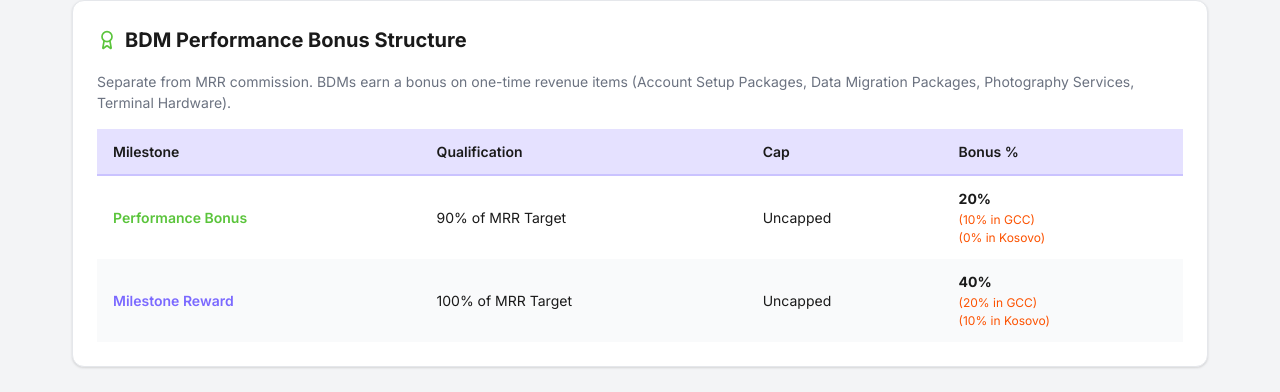
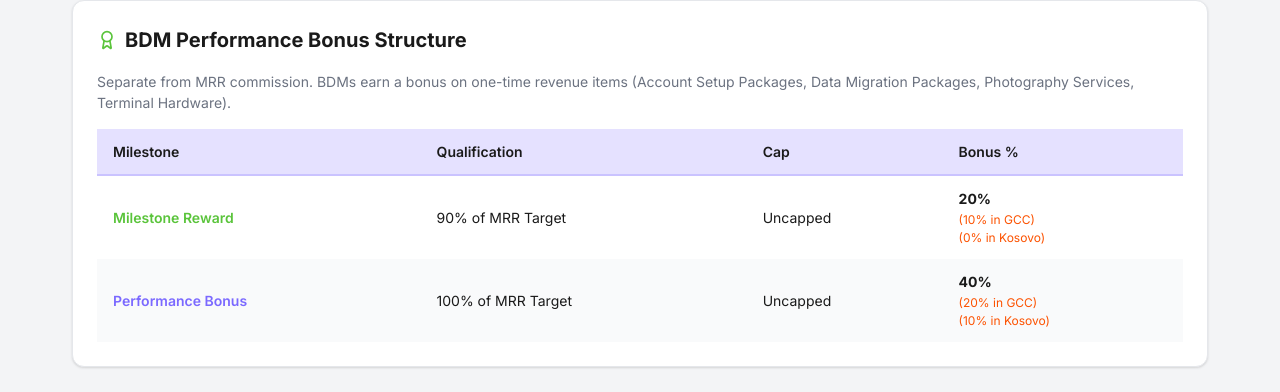
Before and after one commit to elliottbraund-fresha/fresha-commission-calculator, a React (Vite) app in the folder fresha-commission-calculator/: page / in a window 1280 px wide. Shown: the part 1608-2000 px from the top of the page. Built offline with nearby package versions, Linux system fonts and the light colour scheme.

Commit message:
Update CommissionStructure.jsx - swap Milestone Reward (90%) and Performance Bonus (100%)

```diff
--- a/fresha-commission-calculator/src/components/CommissionStructure.jsx
+++ b/fresha-commission-calculator/src/components/CommissionStructure.jsx
@@ -208,7 +208,7 @@ export default function CommissionStructure() {
             </thead>
             <tbody>
               <tr>
-                <td style={{ padding: "12px 16px", fontWeight: 600, color: COLORS.ceelo }}>Performance Bonus</td>
+                <td style={{ padding: "12px 16px", fontWeight: 600, color: COLORS.ceelo }}>Milestone Reward</td>
                 <td style={{ padding: "12px 16px" }}>90% of MRR Target</td>
                 <td style={{ padding: "12px 16px" }}>Uncapped</td>
                 <td style={{ padding: "12px 16px" }}>
@@ -218,7 +218,7 @@ export default function CommissionStructure() {
                 </td>
               </tr>
               <tr style={{ background: COLORS.light }}>
-                <td style={{ padding: "12px 16px", fontWeight: 600, color: COLORS.prince }}>Milestone Reward</td>
+                <td style={{ padding: "12px 16px", fontWeight: 600, color: COLORS.prince }}>Performance Bonus</td>
                 <td style={{ padding: "12px 16px" }}>100% of MRR Target</td>
                 <td style={{ padding: "12px 16px" }}>Uncapped</td>
                 <td style={{ padding: "12px 16px" }}>
```
